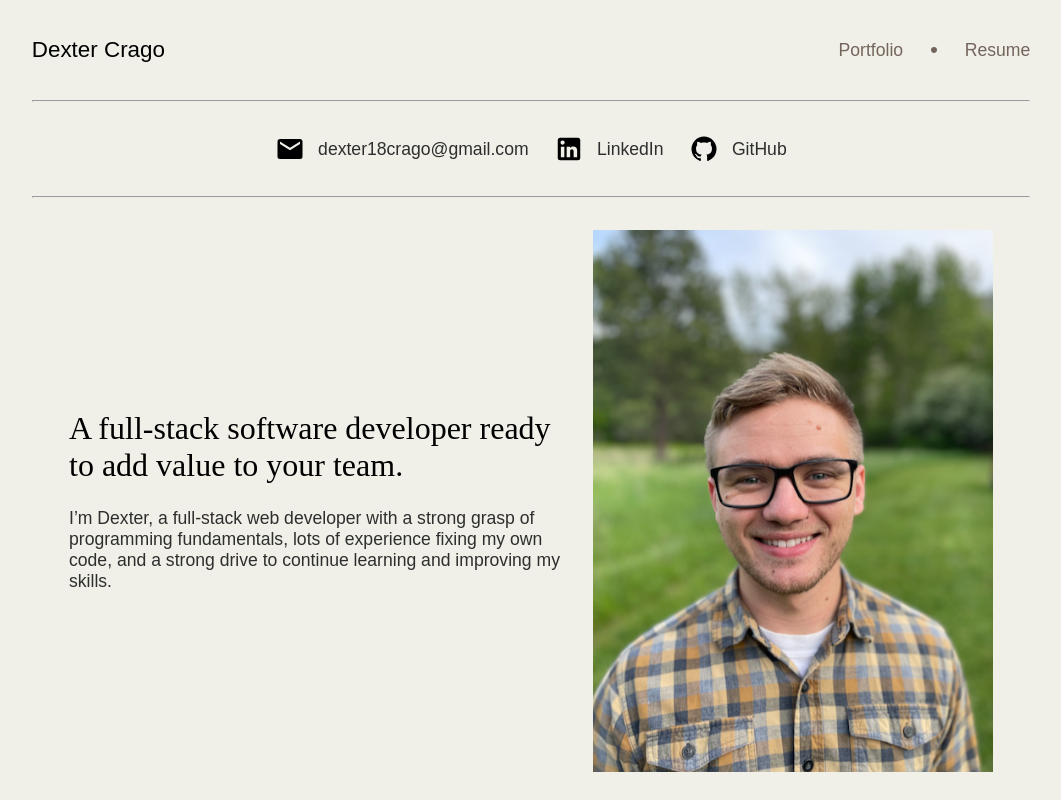
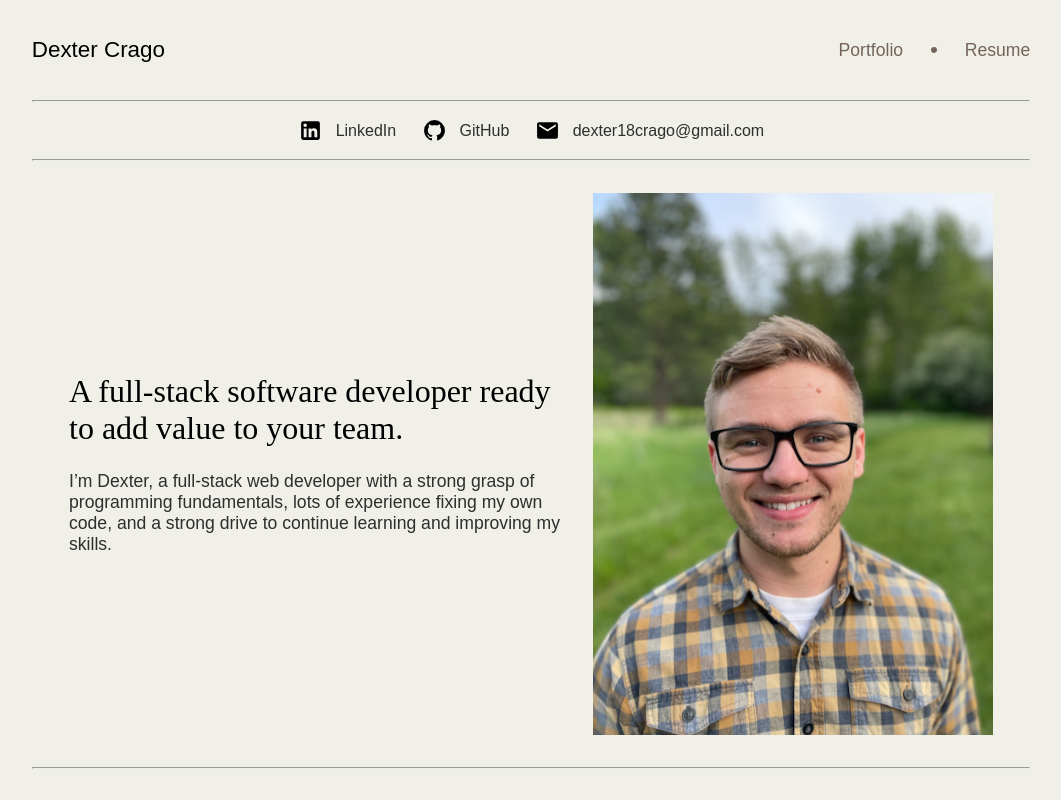
Before and after one commit to djcrago/personal-website, a React (Vite) app: page / in a window 1280 px wide. Shown: the top 800 px of the page, without its empty margins (109-1170 px from the left). Built offline with nearby package versions, Linux system fonts and the light colour scheme.

Commit message:
Edit contact styling

```diff
--- a/src/App.jsx
+++ b/src/App.jsx
@@ -14,9 +14,9 @@ function App() {
   return (
     <>
       <Header />
-      <hr />
+      <hr className={styles.topHr} />
       <Contact />
-      <hr />
+      <hr className={styles.bottomHr} />
       <div className={styles.main}>
         <section className={styles.aboutMe}>
           <div className={styles.intro}>
--- a/src/App.module.css
+++ b/src/App.module.css
@@ -57,6 +57,14 @@ h2 {
   color: rgb(46, 46, 46);
 }
 
+.topHr {
+  margin: 4vh 0 2vh 0;
+}
+
+.bottomHr {
+  margin: 2vh 0 4vh 0;
+}
+
 @media (min-width: 1200px) {
   section {
     max-width: 1000px;
--- a/src/components/Contact/Contact.jsx
+++ b/src/components/Contact/Contact.jsx
@@ -7,10 +7,6 @@ import styles from './Contact.module.css';
 function Contact() {
   return (
     <div className={styles.contact}>
-      <div className={styles.contactContainer}>
-        <img className={styles.logo} src={Email} />
-        <p>dexter18crago@gmail.com</p>
-      </div>
       <Link
         className={styles.contactContainer}
         to="https://www.linkedin.com/in/dexter-crago-62609b2b6/"
@@ -27,6 +23,10 @@ function Contact() {
         <img className={styles.logo} src={GitHub} />
         <p className={styles.link}>GitHub</p>
       </Link>
+      <div className={styles.contactContainer}>
+        <img className={styles.logo} src={Email} />
+        <p>dexter18crago@gmail.com</p>
+      </div>
     </div>
   );
 }
--- a/src/components/Contact/Contact.module.css
+++ b/src/components/Contact/Contact.module.css
@@ -3,10 +3,11 @@
   justify-content: center;
   align-items: center;
   gap: 2vw;
+  font-size: 1rem;
 }
 
 .logo {
-  height: 30px;
+  height: 25px;
   width: auto;
 }
 
@@ -25,3 +26,9 @@
 .link:hover {
   box-shadow: 0 2px 0 -1px rgb(46, 46, 46);
 }
+
+@media (max-width: 600px) {
+  .contact {
+    flex-direction: column;
+  }
+}
--- a/src/components/PortfolioPage/PortfolioPage.jsx
+++ b/src/components/PortfolioPage/PortfolioPage.jsx
@@ -24,9 +24,9 @@ function PortfolioPage() {
   return (
     <>
       <Header />
-      <hr />
+      <hr className={styles.topHr} />
       <Contact />
-      <hr />
+      <hr className={styles.bottomHr} />
       <div className={styles.main}>
         <p>Here are some of the things I&rsquo;ve been working on</p>
         <div className={styles.projects}>
--- a/src/components/PortfolioPage/PortfolioPage.module.css
+++ b/src/components/PortfolioPage/PortfolioPage.module.css
@@ -20,6 +20,14 @@
   color: rgb(46, 46, 46);
 }
 
+.topHr {
+  margin: 4vh 0 2vh 0;
+}
+
+.bottomHr {
+  margin: 2vh 0 4vh 0;
+}
+
 @media (min-width: 1200px) {
   .projects {
     flex-direction: row;
--- a/src/components/ResumePage/ResumePage.jsx
+++ b/src/components/ResumePage/ResumePage.jsx
@@ -13,9 +13,9 @@ function ResumePage() {
   return (
     <>
       <Header />
-      <hr />
+      <hr className={styles.topHr} />
       <Contact />
-      <hr />
+      <hr className={styles.bottomHr} />
       <div className={styles.main}>
         <h2 className={styles.resumeHeader}>Education</h2>
         <ul className={styles.resumeSection}>
--- a/src/components/ResumePage/ResumePage.module.css
+++ b/src/components/ResumePage/ResumePage.module.css
@@ -2,7 +2,6 @@
   display: flex;
   flex-direction: column;
   align-items: center;
-  /* gap: 2vh; */
 }
 
 .link {
@@ -51,6 +50,14 @@
   align-self: center;
 }
 
+.topHr {
+  margin: 4vh 0 2vh 0;
+}
+
+.bottomHr {
+  margin: 2vh 0 4vh 0;
+}
+
 @media (min-width: 1200px) {
   .resumeSection li {
     width: 17vw;
```
